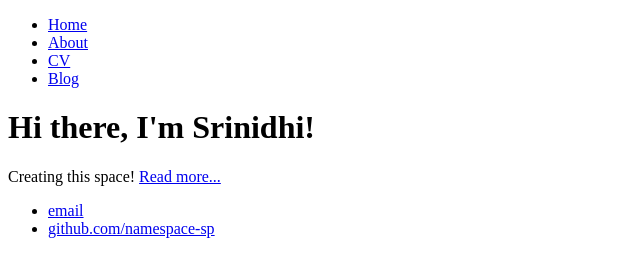
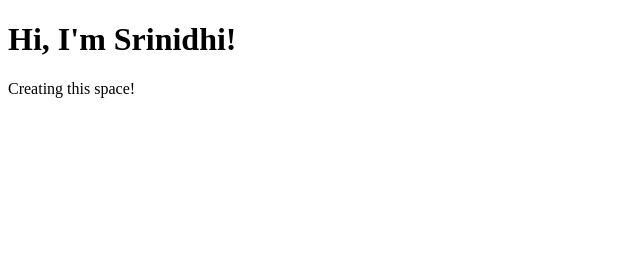
Before and after one commit to namespace-sp/srinidhi, a plain HTML site: page index.html in a window 1280 px wide. Shown: the whole page, without its empty margins (0-640 px from the left). Drawn offline with Linux system fonts and the light colour scheme.

Commit message:
Update index.html
Modified contents

```diff
--- a/index.html
+++ b/index.html
@@ -1,28 +1,14 @@
 <!DOCTYPE html>
 <html>
 	<head>
-		<title>Srinidhi Patil</title>
+		<title>srinidhi patil</title>
 	</head>
 	<body>
-		<nav>
-    		<ul>
-        		<li><a href="/">Home</a></li>
-	        	<li><a href="/about">About</a></li>
-        		<li><a href="/cv">CV</a></li>
-        		<li><a href="/blog">Blog</a></li>
-    		</ul>
-		</nav>
 		<div class="container">
     		<div class="blurb">
-        		<h1>Hi there, I'm Srinidhi!</h1>
-				<p>Creating this space! <a href="/about">Read more...</a></p>
+        		<h1>Hi, I'm Srinidhi!</h1>
+				<p>Creating this space!</p>
     		</div><!-- /.blurb -->
 		</div><!-- /.container -->
-		<footer>
-    		<ul>
-        		<li><a href="mailto:srinidhipatil.10@gmail.com">email</a></li>
-        		<li><a href="https://github.com/namespace-sp">github.com/namespace-sp</a></li>
-			</ul>
-		</footer>
 	</body>
 </html>
```
